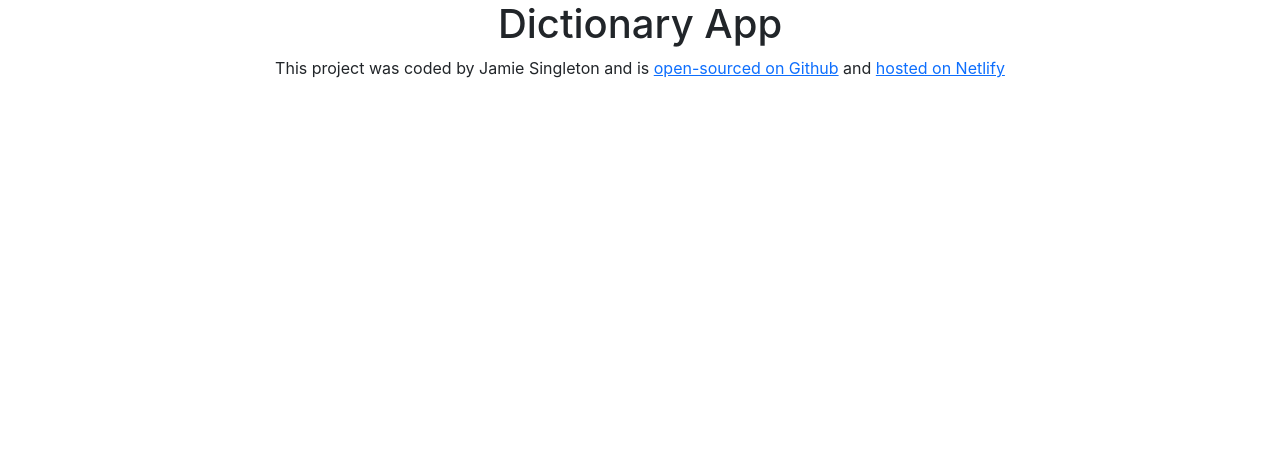
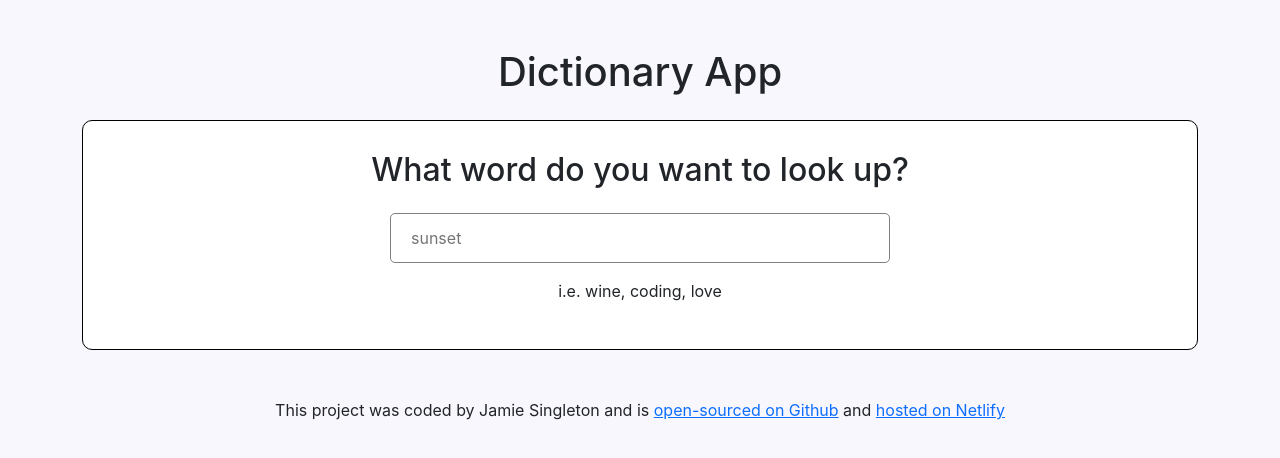
Before and after one commit to JamieS00/dictionary-react, a React (Create React App) app: page / in a window 1280 px wide. Shown: the top 458 px of the page. Built offline with nearby package versions, Linux system fonts and the light colour scheme.

Commit message:
added dictionary component

```diff
--- a/src/App.js
+++ b/src/App.js
@@ -1,11 +1,16 @@
 import "./App.css";
+import Dictionary from "./Dictionary";
 
 function App() {
   return (
-    <div className="App">
+    <div className="App mt-5">
       <div className="container">
         <h1>Dictionary App</h1>
-        <footer>
+        <main className="mt-4">
+          <Dictionary />
+        </main>
+
+        <footer className="mt-5">
           <p>
             This project was coded by Jamie Singleton and is{" "}
             <a
--- /dev/null
+++ b/src/Dictionary.css
@@ -0,0 +1,14 @@
+.search-section {
+  background-color: white;
+  border: 1px solid black;
+  border-radius: 10px;
+  padding: 30px;
+}
+
+.search-box {
+  padding: 12px 20px;
+  border: 1px solid gray;
+  border-radius: 5px;
+  width: 100%;
+  max-width: 500px;
+}
--- /dev/null
+++ b/src/Dictionary.js
@@ -0,0 +1,36 @@
+import React, { useState } from "react";
+import "./Dictionary.css";
+/*
+1.keep track of input
+2.read from API */
+
+const Dictionary = () => {
+  const [keyword, setKeyword] = useState("");
+  const search = (event) => {
+    event.preventDefault();
+    alert(`searching for ${keyword}`);
+  };
+  //1. Keep track of input
+  const handleKeyword = (event) => {
+    setKeyword(event.target.value);
+  };
+  return (
+    <div className="Dictionary">
+      <div className="search-section">
+        <h2 className="mb-4">What word do you want to look up?</h2>
+        <form onSubmit={search}>
+          <input
+            className="search-box"
+            type="search"
+            placeholder="sunset"
+            onChange={handleKeyword}
+            required
+          />
+        </form>
+
+        <p className="mt-3">i.e. wine, coding, love</p>
+      </div>
+    </div>
+  );
+};
+export default Dictionary;
--- a/src/index.css
+++ b/src/index.css
@@ -1,13 +1,14 @@
 body {
   margin: 0;
-  font-family: -apple-system, BlinkMacSystemFont, 'Segoe UI', 'Roboto', 'Oxygen',
-    'Ubuntu', 'Cantarell', 'Fira Sans', 'Droid Sans', 'Helvetica Neue',
+  font-family: -apple-system, BlinkMacSystemFont, "Segoe UI", "Roboto", "Oxygen",
+    "Ubuntu", "Cantarell", "Fira Sans", "Droid Sans", "Helvetica Neue",
     sans-serif;
   -webkit-font-smoothing: antialiased;
   -moz-osx-font-smoothing: grayscale;
+  background-color: #f9f7fe;
 }
 
 code {
-  font-family: source-code-pro, Menlo, Monaco, Consolas, 'Courier New',
+  font-family: source-code-pro, Menlo, Monaco, Consolas, "Courier New",
     monospace;
 }
```
